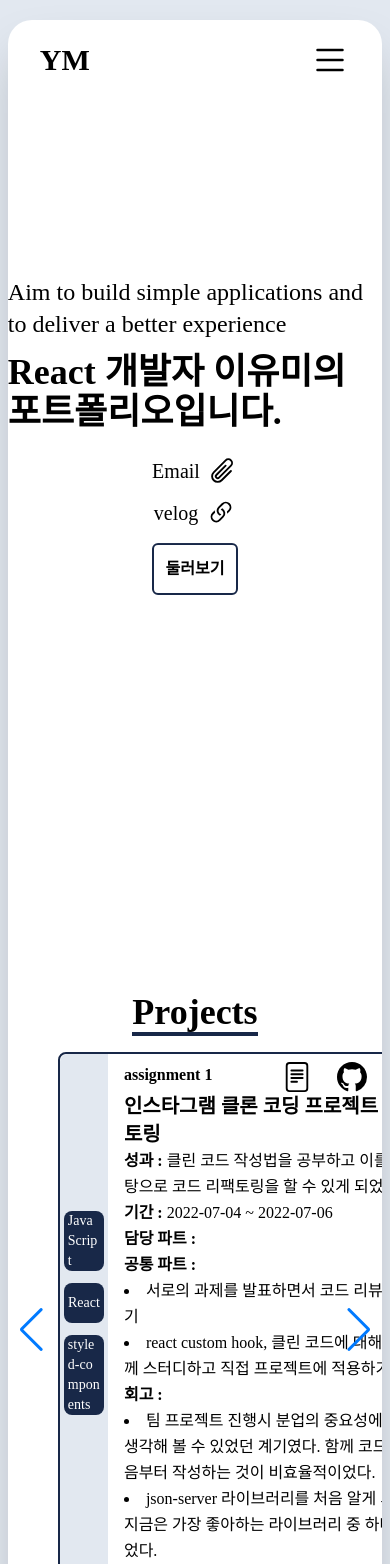
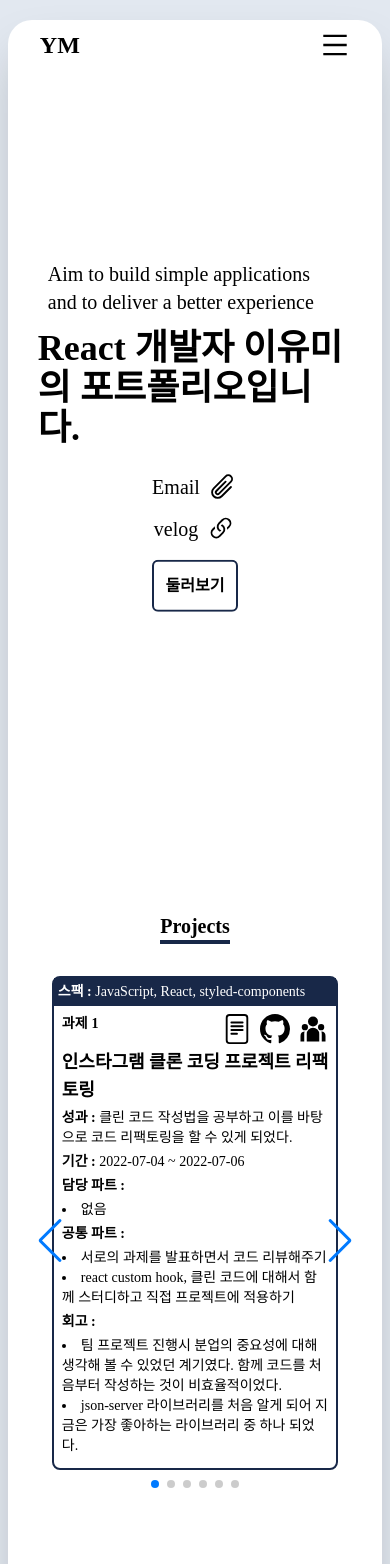
Before and after one commit to ymStudyLog/ymStudyLog.github.io, a React (Create React App) app: page / in a window 390 px wide. Shown: the top 1564 px of the page. Built offline with nearby package versions, Linux system fonts and the light colour scheme.

Commit message:
feat : 반응형으로 수정

```diff
--- a/src/components/Card.jsx
+++ b/src/components/Card.jsx
@@ -7,17 +7,24 @@ const Card = (props) => {
   const { project } = props;
 
   return (
-    <div className="max-w-[900px] flex gap-x-2 leading-relaxed rounded-lg border-2 border-[#182848]">
+    <div className="$swiper:w-[85%] w-[90%] mx-auto flex flex-row $swiper:flex-col rounded-lg border-2 border-[#182848]">
       <Specbar spec={project.spec} />
-      <div className="p-2">
-        <div className="flex justify-between">
-          <span className="font-bold">assignment {project.id}</span>
-          <div className="w-[140px] flex justify-between">
+      <div className="p-2 w-[100%] mx-auto">
+        <div className="w-[100%] flex justify-between">
+          <p className="font-bold text-sm mobile-extra:text-base">
+            <span className="hidden mobile-extra:inline mobile-extra:mr-1">
+              Assignment
+            </span>
+            <span className="inline mr-1 mobile-extra:hidden">과제</span>
+            {project.id}
+          </p>
+          <div className="flex">
             <a
               href={project.readme}
               target="_blank"
               rel="noreferrer"
               title="readme"
+              className="mr-2 mobile-extra:mr-5"
             >
               <BsFileText size={30} />
             </a>
@@ -26,6 +33,7 @@ const Card = (props) => {
               target="_blank"
               rel="noreferrer"
               title="개인 repository"
+              className="mr-2 mobile-extra:mr-5"
             >
               <BsGithub size={30} />
             </a>
@@ -39,31 +47,50 @@ const Card = (props) => {
             </a>
           </div>
         </div>
-        <p className="text-xl font-bold">{project.title}</p>
-        <p>
+
+        <h1 className="py-1 text-lg mobile-extra:text-xl font-bold">
+          {project.title}
+        </h1>
+        <p className="pb-1 text-sm mobile-extra:text-base">
           <span className="font-bold">성과 : </span> {project.achievement}
         </p>
-        <p>
+        <p className="pb-1 text-sm mobile-extra:text-base">
           <span className="font-bold">기간 : </span>
           {project.start} ~ {project.deadline}
         </p>
-        <p className="font-bold">담당 파트 : </p>
-        <ul className="list-disc list-inside">
-          {project.personalTask?.map((task, index) => {
-            return <li key={index}>{task}</li>;
-          })}
+        <p className="pb-1 text-sm mobile-extra:text-base font-bold">
+          담당 파트 :{' '}
+        </p>
+        <ul className="pb-1 list-disc list-inside text-sm mobile-extra:text-base">
+          {project.personalTask.length !== 0 ? (
+            project.personalTask?.map((task, index) => {
+              return <li key={index}>{task}</li>;
+            })
+          ) : (
+            <li>없음</li>
+          )}
         </ul>
-        <p className="font-bold">공통 파트 :</p>
-        <ul className="list-disc list-inside">
-          {project.teamTask?.map((task, index) => {
-            return <li key={index}>{task}</li>;
-          })}
+        <p className="pb-1 text-sm mobile-extra:text-base font-bold">
+          공통 파트 :
+        </p>
+        <ul className="pb-1 list-disc list-inside text-sm mobile-extra:text-base">
+          {project.teamTask.length !== 0 ? (
+            project.teamTask?.map((task, index) => {
+              return <li key={index}>{task}</li>;
+            })
+          ) : (
+            <li>없음</li>
+          )}
         </ul>
-        <p className="font-bold">회고 :</p>
-        <ul className="list-disc list-inside">
-          {project.lookBack?.map((task, index) => {
-            return <li key={index}>{task}</li>;
-          })}
+        <p className="pb-1 text-sm mobile-extra:text-base font-bold">회고 :</p>
+        <ul className="pb-1 list-disc list-inside text-sm mobile-extra:text-base">
+          {project.lookBack.length !== 0 ? (
+            project.lookBack?.map((task, index) => {
+              return <li key={index}>{task}</li>;
+            })
+          ) : (
+            <li>없음</li>
+          )}
         </ul>
       </div>
     </div>
--- a/src/components/Specbar.jsx
+++ b/src/components/Specbar.jsx
@@ -2,15 +2,24 @@ import React from 'react';
 
 const Specbar = ({ spec }) => {
   return (
-    <div className="max-w-[60px] px-1 gap-3 flex flex-col justify-center items-center bg-slate-200 rounded-tl-lg rounded-bl-lg">
+    <>
+      <div className="hidden mobile-extra:flex justify-center items-center flex-col $swiper:flex-row $swiper:w-full $swiper:h-[60px] rounded-tl-lg rounded-bl-lg $swiper:rounded-bl-none $swiper:rounded-tr-lg p-2 gap-3 bg-slate-200">
         {spec?.map((item, index) => {
           return (
-          <div key={index} className="min-h-[40px] px-1 bg-[#182848] rounded-lg flex justify-center items-center text-sm text-white break-all">
+            <div
+              key={index}
+              className="$swiper:w-auto $swiper:h-[50px] w-[50px] min-h-[50px] p-1 bg-[#182848] rounded-lg flex justify-center items-center text-xs tablet:text-sm text-white break-all"
+            >
               <span>{item}</span>
             </div>
           );
         })}
       </div>
+      <p className="inline-block p-1 text-sm text-white bg-[#182848] mobile-extra:hidden">
+        <span className="font-bold">스팩 : </span>
+        {spec.join(', ')}
+      </p>
+    </>
   );
 };
 
--- a/src/layout/Navbar.jsx
+++ b/src/layout/Navbar.jsx
@@ -1,22 +1,23 @@
 import React, { useState } from 'react';
-// import { AiOutlineMenu, AiOutlineClose } from 'react-icons/ai';
-import { BsGithub, BsList, BsXLg } from 'react-icons/bs';
+import { AiOutlineMenu, AiOutlineClose } from 'react-icons/ai';
+import { BsGithub } from 'react-icons/bs';
 import { Link } from 'react-scroll';
 
+//TODO 햄버거 다른 요소에 겹쳐질 때 색상 바꾸는거
 const Navbar = () => {
   const [nav, setNav] = useState(false);
   const onhandleClick = () => setNav(!nav);
 
   return (
-    <div className="fixed w-[96%] h-[80px] font-bold px-8 flex justify-between items-center rounded-3xl z-10">
-      <div className="inline-block text-3xl">YM</div>
+    <div className="fixed w-[96%] h-[50px] tablet:h-[80px] font-bold px-8 flex justify-between items-center rounded-3xl z-10">
+      <div className="inline-block text-2xl tablet:text-3xl">YM</div>
 
       {/* Hamburger & close */}
       <div
         onClick={onhandleClick}
         className="tablet:hidden cursor-pointer z-10"
       >
-        {nav ? <BsXLg size={30} /> : <BsList size={40} />}
+        {nav ? <AiOutlineClose size={30} /> : <AiOutlineMenu size={30}/>}
       </div>
 
       {/* Mobile menu */}
--- a/src/layout/Sidebar.jsx
+++ b/src/layout/Sidebar.jsx
@@ -8,7 +8,6 @@ import {
   BsPencilSquare,
 } from 'react-icons/bs';
 
-//TODO 직접 스크롤 이동할 때도 감지해서 isClicked 활성화하기
 const Sidebar = () => {
   const [isOpenFull, setIsOpenFull] = React.useState(false);
   const [isFixed, setIsFixed] = React.useState(false);
@@ -21,8 +20,8 @@ const Sidebar = () => {
   //TODO map 만들어서 반복 로직 제거
   const tempFix = (props) => {
     return props
-      ? `hidden tablet:flex w-[200px] flex-col items-start justify-center py-10 fixed top-[30%] right-0 bg-[#182848] rounded-3xl mr-[15px] `
-      : `hidden tablet:flex w-[200px] flex-col items-start justify-center py-10 fixed top-[30%] right-0 bg-[#182848] rounded-3xl mr-[-130px] hover:mr-[15px] duration-500`;
+      ? `hidden tablet:flex w-[200px] flex-col items-start justify-center py-10 fixed top-[30%] right-0 bg-[#182848] rounded-3xl mr-[10px] `
+      : `hidden tablet:flex w-[200px] flex-col items-start justify-center py-10 fixed top-[30%] right-0 bg-[#182848] rounded-3xl mr-[-140px] hover:mr-[10px] duration-500`;
   };
 
   const tempColor = (props) => {
--- a/src/layout/TopButton.jsx
+++ b/src/layout/TopButton.jsx
@@ -3,7 +3,6 @@ import { BsArrowUpCircle } from 'react-icons/bs';
 
 const TopButton = () => {
   return (
-    <div className="text-white text-xl w-auto flex mt-4">
     <button
       onClick={() => {
         window.scrollTo({
@@ -14,7 +13,6 @@ const TopButton = () => {
     >
       <BsArrowUpCircle size={30} />
     </button>
-    </div>
   );
 };
 
--- a/src/pages/Home.jsx
+++ b/src/pages/Home.jsx
@@ -22,10 +22,10 @@ const Home = () => {
   return (
     <div name="home" className="w-full h-screen">
       <div className="max-w-[1000px] h-full mx-auto flex flex-col justify-center items-center">
-        <h1 className="text-2xl card:text-lg">
+        <p className="mx-[40px] tablet:mx-auto text-lg mobile:text-xl tablet:text-2xl">
           Aim to build simple applications and to deliver a better experience
-        </h1>
-        <h1 className="my-3 text-4xl font-bold card:text-2xl">
+        </p>
+        <h1 className="mx-[30px] tablet:mx-auto my-3 font-bold text-2xl mobile:text-4xl">
           React 개발자 이유미의 포트폴리오입니다.
         </h1>
 
--- a/src/pages/Projects.jsx
+++ b/src/pages/Projects.jsx
@@ -12,28 +12,24 @@ const Projects = () => {
   SwiperCore.use([Navigation, Pagination]);
 
   return (
-    <div name="projects" className="w-full h-screen">
-      <div className="max-w-[1000px] h-full mx-auto pb-[20px] flex justify-center items-center flex-col">
-        <div className="text-4xl font-bold border-b-4 mb-4 border-[#182848] mt-12">
+    <div name="projects" className="w-full h-auto">
+      <div className="max-w-[1000px] h-full mx-auto pb-[50px] flex justify-center items-center flex-col">
+        <div className="$midmobile:text-xl text-2xl tablet:text-4xl font-bold border-b-4 mt-12 mb-8 border-[#182848]">
           <h1>Projects</h1>
         </div>
 
         <Swiper
           style={{
-            width: '100%',
+            width: '90%',
             paddingBottom: '35px',
             zIndex: '0',
           }}
-          slidesOffsetBefore={50}
-          spaceBetween={50}
-          centeredSlides
           autoHeight={true}
           slidesPerView={1}
           pagination={{ clickable: true }}
           navigation={{}}
           loop={true}
         >
-          <div className="max-w-[450px] tablet:max-w-[900px]">
           {projects.map((project) => {
             return (
               <SwiperSlide key={project.id}>
@@ -41,7 +37,6 @@ const Projects = () => {
               </SwiperSlide>
             );
           })}
-          </div>
         </Swiper>
       </div>
     </div>
--- a/tailwind.config.js
+++ b/tailwind.config.js
@@ -2,29 +2,34 @@ module.exports = {
   content: ['./src/**/*.{js,jsx,ts,tsx}'],
   theme: {
     screens: {
-      'card': { 'max': '319px' },
-      /* smaller than mobile-vertical
+      'mobile': { min: '320px' },
+      /** mobile-vertical && mobile-horizontal
+       * @media (min-width: 321px and max-width: 480px) { ... }
+       */
+      'mobile-extra': { min: '481px' },
+      /** bigger than mobile && smaller than tablet
+       * @media (min-width: 481px and max-width: 767px) { ... }
+       */
+      'tablet': { min: '768px' },
+      /** bigger than tablet-vertical && smaller than tablet-horizontal
+       * @media (min-width: 768px and max-width: 1024px) { ... }
+       */
+      'desktop': { min: '1025px' },
+      /* all devices bigger than tablet incl.desktop,monitor
+       * @media (min-width: 1224px) { ... }
+       */
+
+      '$card': { max: '319px' },
+      /** smaller than mobile-vertical
        * @media (max-width: 320px) {...}
        */
-      'mobile': { 'min': '320px' },
-      /* mobile-vertical && mobile-horizontal
-       * @media (min-width: 321px and max-width: 480px) { ... }
+      '$midmobile': { max: '465px' },
+      /** Breakpoint for only used in src/components/Comment.jsx
+       * @media (max-width: 465px) {...}
        */
-      'special': { 'max': '465px'},
-      /* Breakpoint for only used in src/components/Contact.jsx
-       * Except that components, Using this point might cause some conflicts with other breakpoints.
-       */
-      'mobile-extra': { 'min': '481px' },
-      /* bigger than mobile && smaller than tablet
-       * @media (min-width: 481px and max-width: 767px) { ... }
-       */
-      'tablet': { 'min': '768px'},
-      /* bigger than tablet-vertical && smaller than tablet-horizontal
-       * @media (min-width: 768px and max-width: 1024px) { ... }
-       */
-      'desktop': { 'min': '1025px' },
-      /* all devices bigger than tablet incl.desktop,monitor
-       * @media (min-width: 1224px) { ... }
+      '$swiper': { max: '920px' },
+      /** Breakpoint for Projects' swiper component
+       *  @media (max-width: 920px) {...}
        */
     },
   },
```
Also changed, not shown: src/pages/Comment.jsx (+8 -4 lines), src/index.css (line endings or trailing spaces), 1 other file (tests, documents, lock files or other folders). Lines whose indentation alone changed are shown as unchanged.
